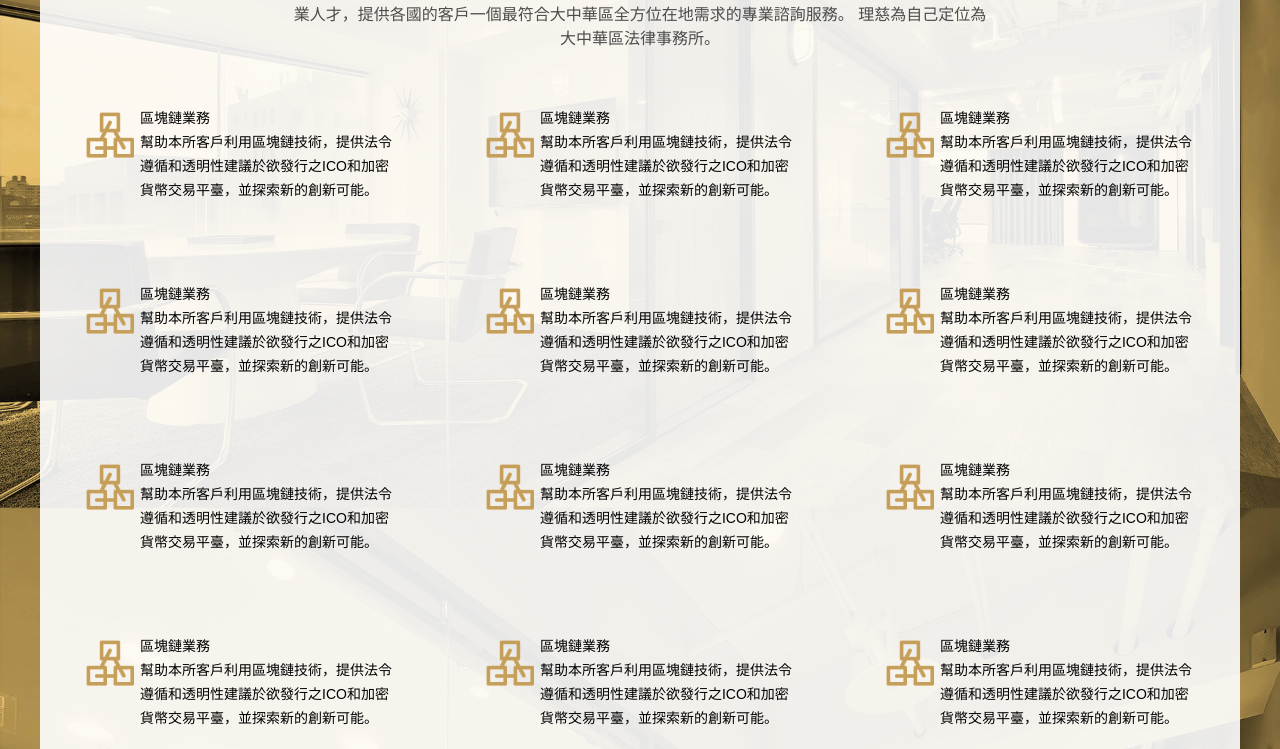
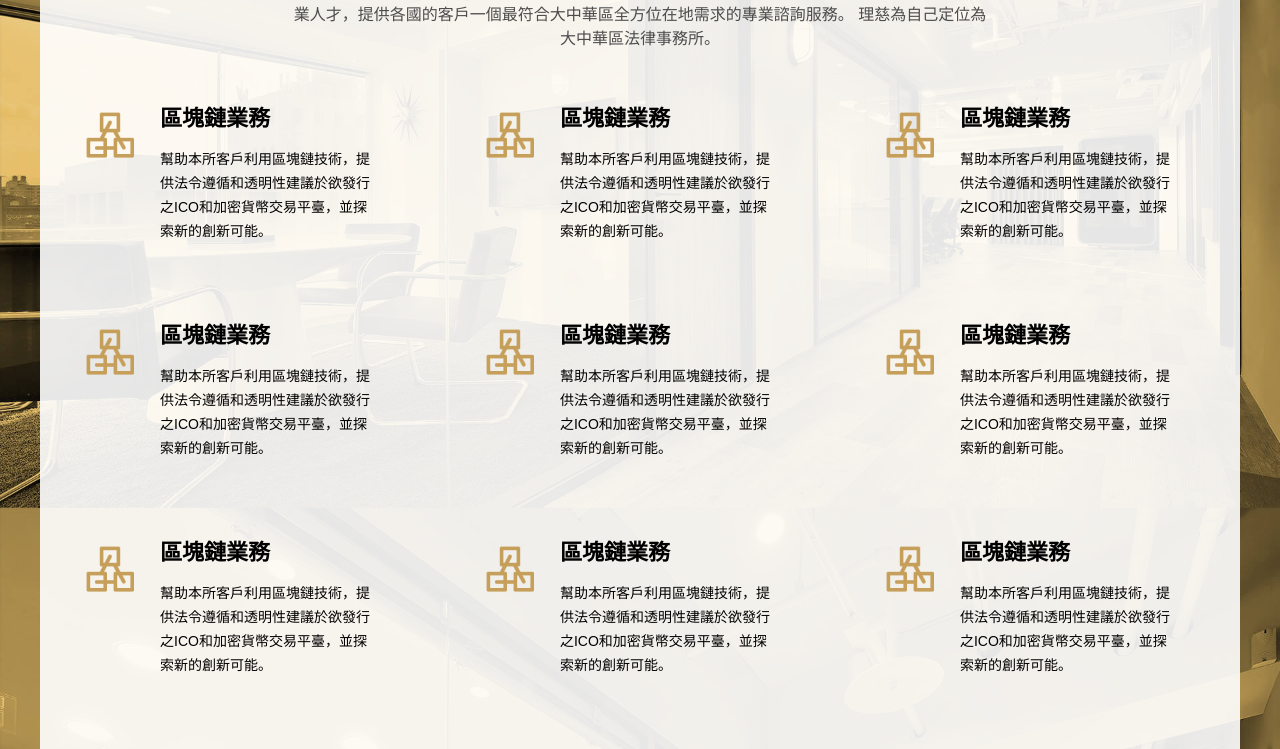
Before and after one commit to HuangPeifeng/FxlConsulting, an Angular app: page / in a window 1280 px wide. Shown: the part 3025-3774 px from the top of the page. Built offline with nearby package versions, Linux system fonts and the light colour scheme.

Commit message:
Greater China Practices 刻版

```diff
--- a/package.json
+++ b/package.json
@@ -3,7 +3,7 @@
   "version": "0.0.0",
   "scripts": {
     "ng": "ng",
-    "start": "ng serve",
+    "start": "ng serve -o",
     "build": "ng build",
     "test": "ng test",
     "lint": "ng lint",
--- a/src/app/pages/index/content/content.component.scss
+++ b/src/app/pages/index/content/content.component.scss
@@ -285,6 +285,16 @@
           .content {
             display: flex;
             flex-direction: column;
+            padding: 0 20px;
+
+            .title {
+              font-size: 22px;
+              line-height: 26px;
+              font-weight: 700;
+              letter-spacing: 0px;
+              margin-bottom: 15px;
+              cursor: pointer;
+            }
           }
         }
       }
```
Also changed, not shown: 1 other file (tests, documents, lock files or other folders).
